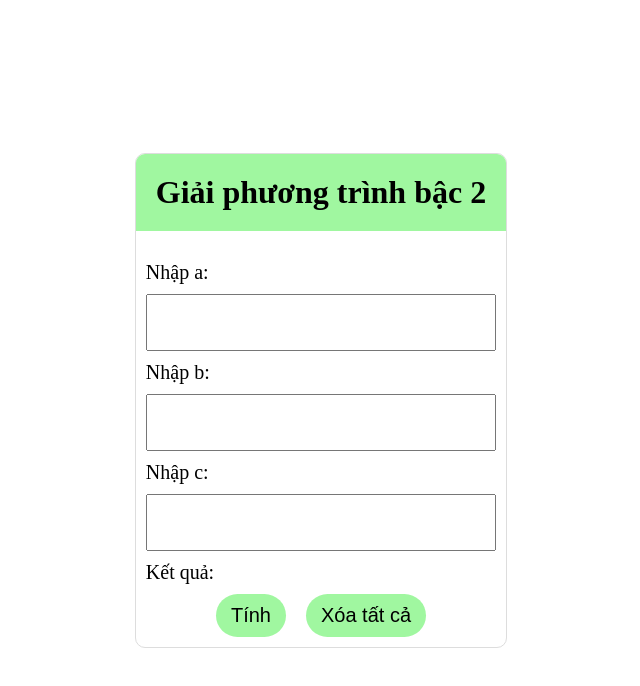
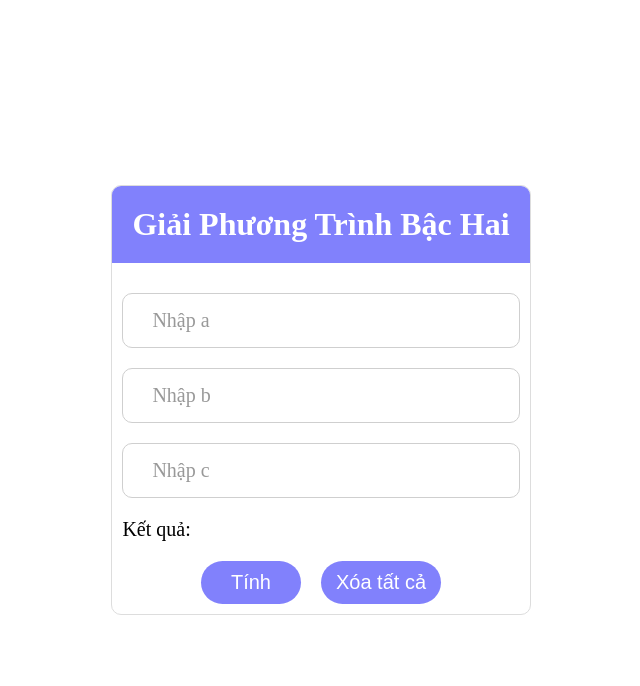
Before and after one commit to RyuujiVN/GiaiPhuongTrinhBac2, a plain HTML site: page index.html in a window 1280 px wide. Shown: the whole page, without its empty margins (319-959 px from the left). Drawn offline with Linux system fonts and the light colour scheme.

Commit message:
Giải Phương Trình Bậc 2

```diff
--- a/assets/css/styles.css
+++ b/assets/css/styles.css
@@ -1,6 +1,7 @@
 * {
     margin: 0;
     padding: 0;
+    box-sizing: border-box;
 }
 
 body {
@@ -12,15 +13,17 @@ body {
 }
 
 .title {
-    background: rgb(160, 247, 160);
+    background: rgb(129, 129, 252);
     padding: 20px;
     margin-bottom: 20px;
+    color: #fff;
+    font-weight: 600;
 }
 
 .content {
     display: flex;
     flex-direction: column;
-    gap: 10px;
+    gap: 20px;
 }
 
 .result {
@@ -40,12 +43,14 @@ button {
     padding: 10px 15px;
     border: none;
     border-radius: 45px;
-    background: rgb(160, 247, 160);
+    background: rgb(129, 129, 252);
     cursor: pointer;
     font-size: 20px;
+    color: #fff;
+    min-width: 100px;
 }
 
-.ptbac2 {
+.quadra-equation {
     border: 1px solid #ddd;
     border-radius: 10px;
     overflow: hidden;
@@ -62,11 +67,37 @@ button {
     gap: 20px;
 }
 
-.error {
-    display: none;
-    color: red;
+.input {
+    position: relative;
+    width: 100%;
 }
 
-.active {
+.input > input {
+    border: 1px solid #cfcfcf;
+    border-radius: 10px;
+    outline: none;
     display: block;
+    width: 100%;
 }
+
+input:focus {
+    border-color: rgb(129, 129, 252);
+}
+
+input:not(:placeholder-shown) + label, input:focus + label {
+    top: -10px;
+    color: rgb(129, 129, 252);
+}
+
+
+.input > label {
+    position: absolute;
+    left: 20px;
+    top: 16px;
+    color: #999;
+    user-select: none;
+    pointer-events: none;
+    padding: 0 10px;
+    background: #fff;
+    transition: all .2s ease-in-out;
+}
--- a/index.html
+++ b/index.html
@@ -9,17 +9,24 @@
 </head>
 
 <body>
-    <div class="ptbac2">
-        <h1 class="title">Giải phương trình bậc 2</h1>
+    <div class="quadra-equation">
+        <h1 class="title">Giải Phương Trình Bậc Hai</h1>
         <div class="content">
-            <label for="a">Nhập a:</label>
-            <input type="text" class="number a" id="a">
+            <div class="input">
+                <input type="text" class="number a" id="a" placeholder=" " autocomplete="off">
+                <label for="a" class="">Nhập a</label>
+            </div>
 
-            <label for="b">Nhập b:</label>
-            <input type="text" class="number b" id="b">
+            <div class="input">
+                <input type="text" class="number b" id="b" placeholder=" " autocomplete="off">
+                <label for="b">Nhập b</label>
+            </div>
 
-            <label for="c">Nhập c:</label>
-            <input type="text" class="number c" id="c">
+            <div class="input">
+                <input type="text" class="number c" id="c" placeholder=" " autocomplete="off">
+                <label for="c">Nhập c</label>
+            </div>
+
             <div class="kq">
                 <label for="result">Kết quả:</label>
                 <span class="result" id="result"></span>
```
Also changed, not shown: 1 other file.
